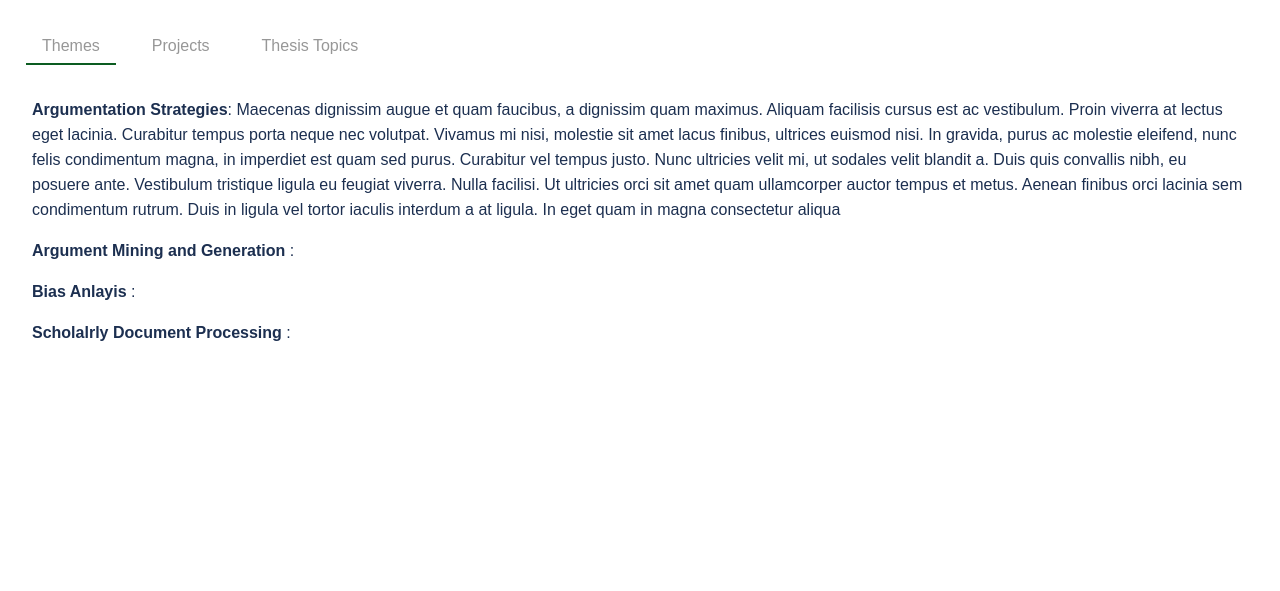
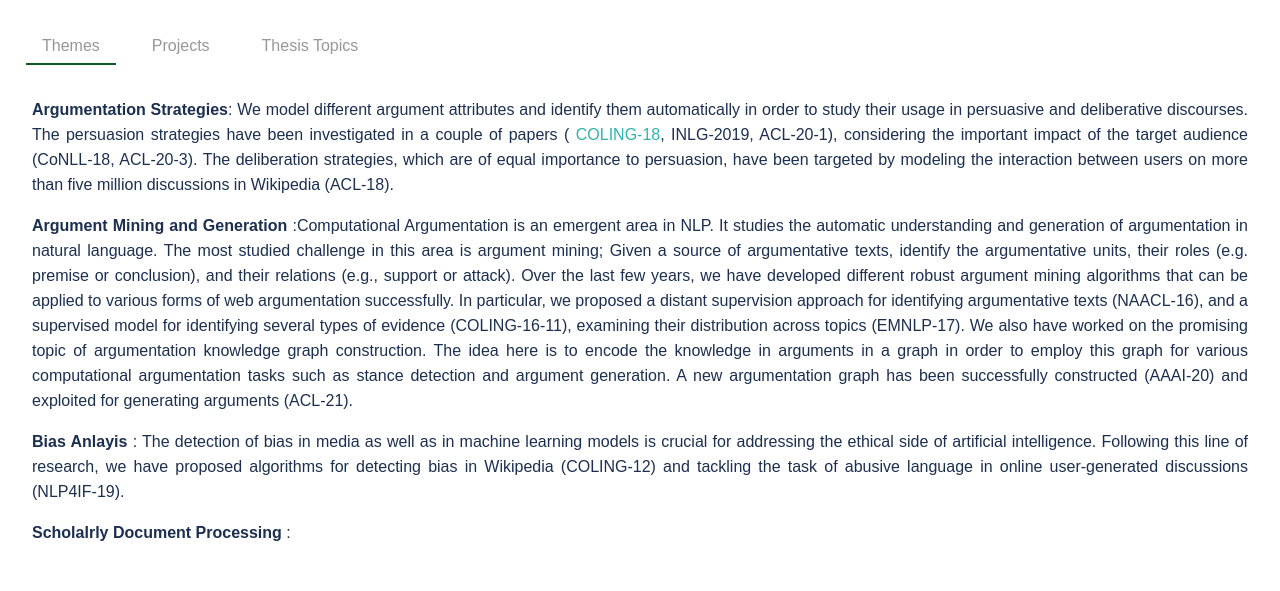
Before and after one commit to Khalid-AlKhatib/LTS, a plain HTML site: page research/research.html in a window 1280 px wide. Shown: the part 209-800 px from the top of the page. Drawn offline with nearby package versions, Linux system fonts and the light colour scheme; a web font is replaced by a local one.

Commit message:
Update research.html

```diff
--- a/research/research.html
+++ b/research/research.html
@@ -133,10 +133,11 @@
                                 <div class="tab-content" id="pills-tabContent">
                                     <div class="tab-pane fade show active" id="pills-home" role="tabpanel"
                                         aria-labelledby="pills-home-tab">
-                                        <div class="p-3">
-                                            <p> <strong>Argumentation Strategies</strong>: Maecenas dignissim augue et quam faucibus, a dignissim quam maximus. Aliquam facilisis cursus est ac vestibulum. Proin viverra at lectus eget lacinia. Curabitur tempus porta neque nec volutpat. Vivamus mi nisi, molestie sit amet lacus finibus, ultrices euismod nisi. In gravida, purus ac molestie eleifend, nunc felis condimentum magna, in imperdiet est quam sed purus. Curabitur vel tempus justo. Nunc ultricies velit mi, ut sodales velit blandit a. Duis quis convallis nibh, eu posuere ante. Vestibulum tristique ligula eu feugiat viverra. Nulla facilisi. Ut ultricies orci sit amet quam ullamcorper auctor tempus et metus. Aenean finibus orci lacinia sem condimentum rutrum. Duis in ligula vel tortor iaculis interdum a at ligula. In eget quam in magna consectetur aliqua </p>
-                                            <p> <strong>Argument Mining and Generation </strong>: </p>
-                                            <p> <strong>Bias Anlayis </strong>: </p>
+                                        <div class="p-3" align="justify">
+                                            <p> <strong>Argumentation Strategies</strong>: We model different argument attributes and identify them automatically in order to study their usage in persuasive and deliberative discourses. The persuasion strategies have been investigated in a couple of papers ( <a href="file:///C:/Users/khalid/Documents/CLS/index.html#palomino_2022">COLING‐18</a>, INLG‐2019, ACL‐20‐1), considering the important impact of the target audience (CoNLL‐18, ACL‐20‐3). The deliberation strategies, which are of equal importance to persuasion, have been targeted by modeling the interaction between users on more than five million discussions in Wikipedia (ACL‐18). </p>
+                                            <p> <strong>Argument Mining and Generation </strong>:Computational Argumentation is an emergent area in NLP. It studies the automatic understanding and generation of argumentation in natural language. The most studied challenge in this area is argument mining; Given a source of argumentative texts, identify the argumentative units, their roles (e.g. premise or conclusion), and their relations (e.g., support or attack). Over the last few years, we have developed different robust argument mining algorithms that can be applied to various forms of web argumentation successfully. In particular, we proposed a distant supervision approach for identifying argumentative texts (NAACL‑16), and a supervised model for identifying several types of evidence (COLING‑16‑11), examining their distribution across topics (EMNLP‑17).
+                                                We also have worked on the promising topic of argumentation knowledge graph construction. The idea here is to encode the knowledge in arguments in a graph in order to employ this graph for various computational argumentation tasks such as stance detection and argument generation. A new argumentation graph has been successfully constructed (AAAI‑20) and exploited for generating arguments (ACL‑21). </p>
+                                            <p> <strong>Bias Anlayis </strong>: The detection of bias in media as well as in machine learning models is crucial for addressing the ethical side of artificial intelligence. Following this line of research, we have proposed algorithms for detecting bias in Wikipedia (COLING‑12) and tackling the task of abusive language in online user‑generated discussions (NLP4IF‑19).</p>
                                             <p> <strong>Scholalrly Document Processing </strong>: </p>
                                         </div>
                                     </div>
```
